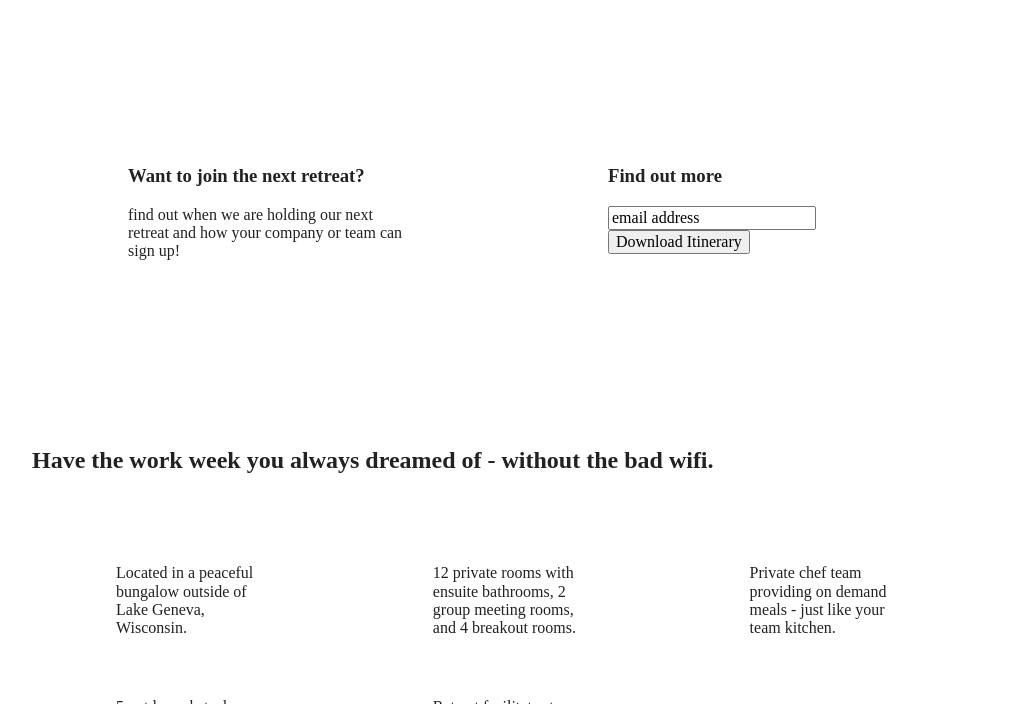
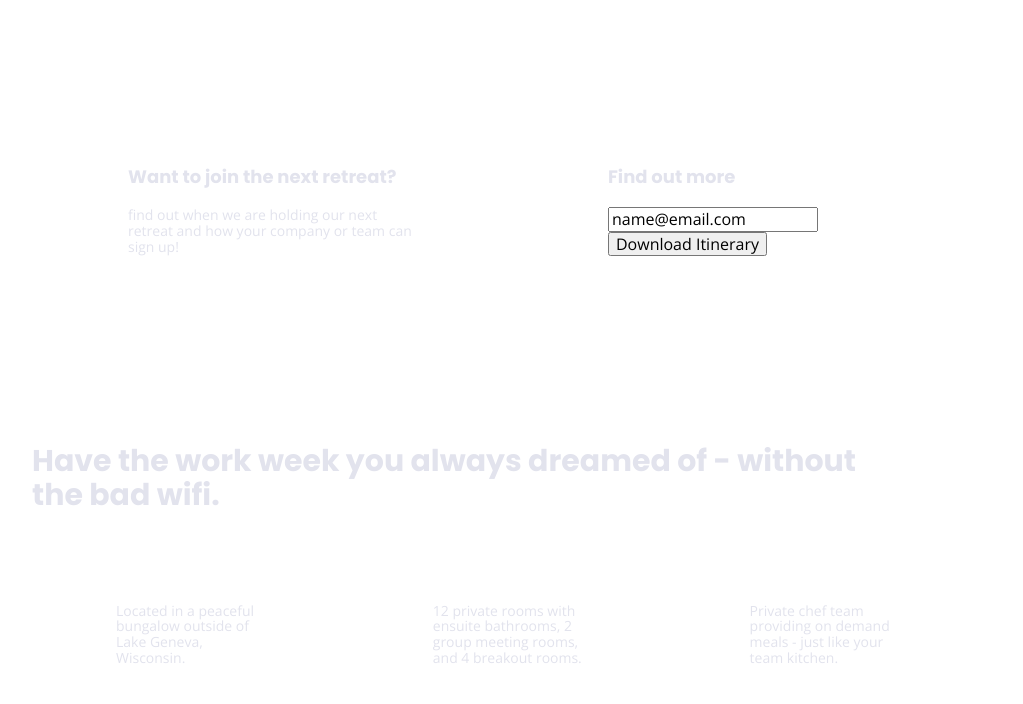
Before and after one commit to Collin-cr8/206-unplugged, a website built with Parcel: page index.html in a window 1280 px wide. Shown: the part 353-1057 px from the top of the page, without its empty margins (128-1151 px from the left). Built offline with nearby package versions, Linux system fonts and the light colour scheme; files whose address does not match are found by name.

Commit message:
Added global text styles

```diff
--- a/css/main.css
+++ b/css/main.css
@@ -88,6 +88,51 @@ textarea {
    ========================================================================== */
 
 /*General Styles*/
+
+html {
+	font-size: 16px;
+}
+
+body {
+ font-family: 'Open Sans', sans-serif;
+ font-size: 1em;
+ text-align: left;
+ color:#e2e3ed;
+}
+
+a {
+	color: #e2e3ed;
+  text-decoration: none;
+}
+
+h2 {
+ font-family: 'Poppins', sans-serif;
+ font-size: 1.875em;
+}
+
+h3,
+h4 {
+ font-family: 'Poppins', sans-serif;
+ font-size: 1.125em;
+ margin: 20px 0;
+}
+
+p {
+	font-size: 0.875em;
+  line-height: 1.125em;
+}
+
+img {
+
+}
+
+figure {
+
+}
+
+address {
+ font-style: normal;
+}
 .content-wrapper {
   width: 90%;
   margin: 50px 0;
@@ -117,6 +162,7 @@ header .content-wrapper {
   width: 90%;
   height: 1px;
   margin: 10px 0 20px 0;
+  color: #3a3a3a;
 }
 
 header nav {
--- a/index.html
+++ b/index.html
@@ -20,6 +20,9 @@
   <link rel="stylesheet" href="css/main.css">
 
   <meta name="theme-color" content="#fafafa">
+
+  <!-- Google Fonts -->
+  <link href="https://fonts.googleapis.com/css?family=Open+Sans:400,700|Poppins:500,700" rel="stylesheet">
 </head>
 
 <body>
@@ -57,7 +60,7 @@
         </div>
         <div class="form">
           <h3>Find out more</h3>
-          <input type="text" name="name" value="email address">
+          <input type="text" name="name" value="name@email.com">
           <input type="button" value="Download Itinerary">
         </div>
 
```
Also changed, not shown: about/index.html (+3 -0 lines), faq/index.html (+3 -0 lines).
